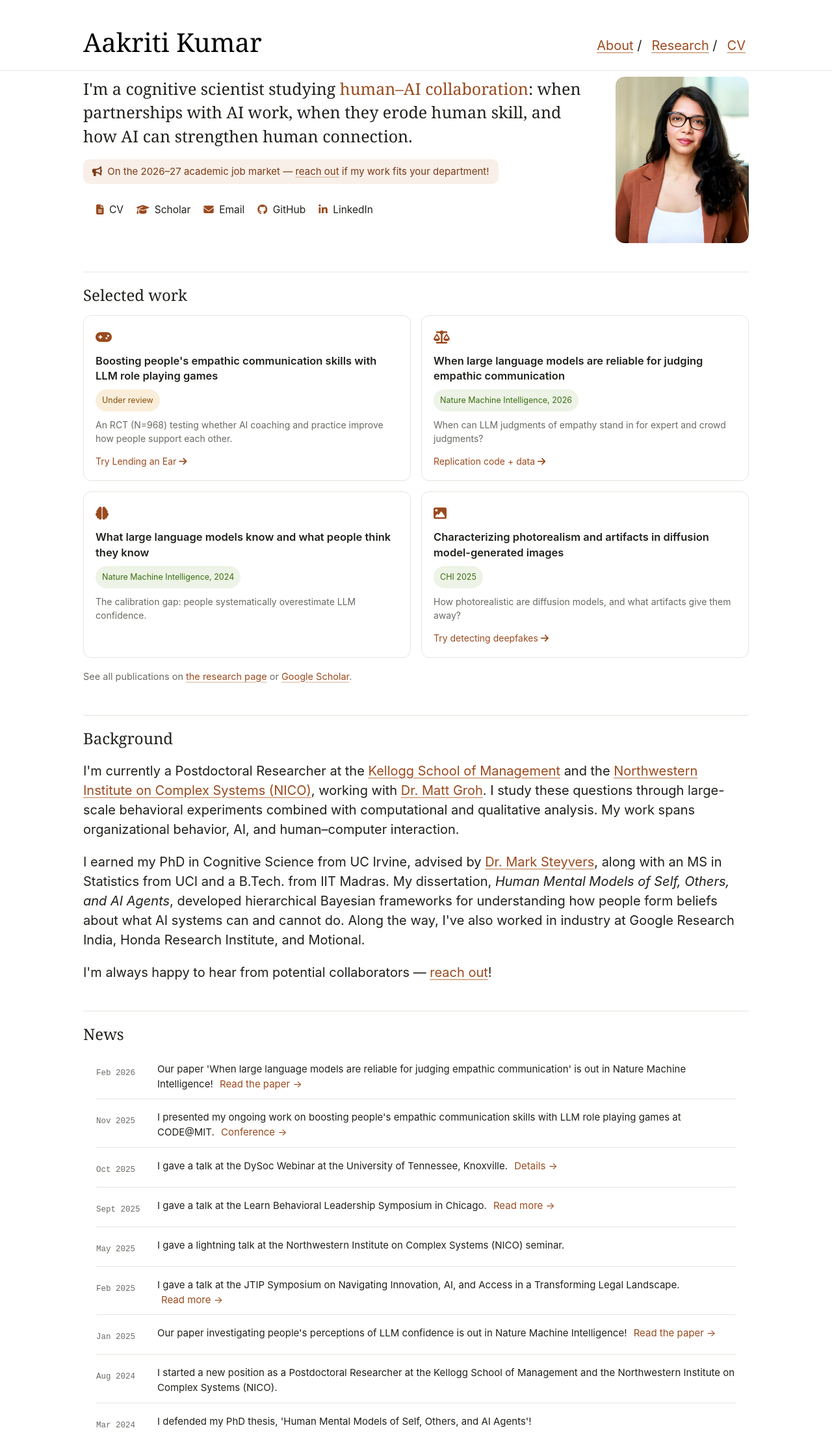
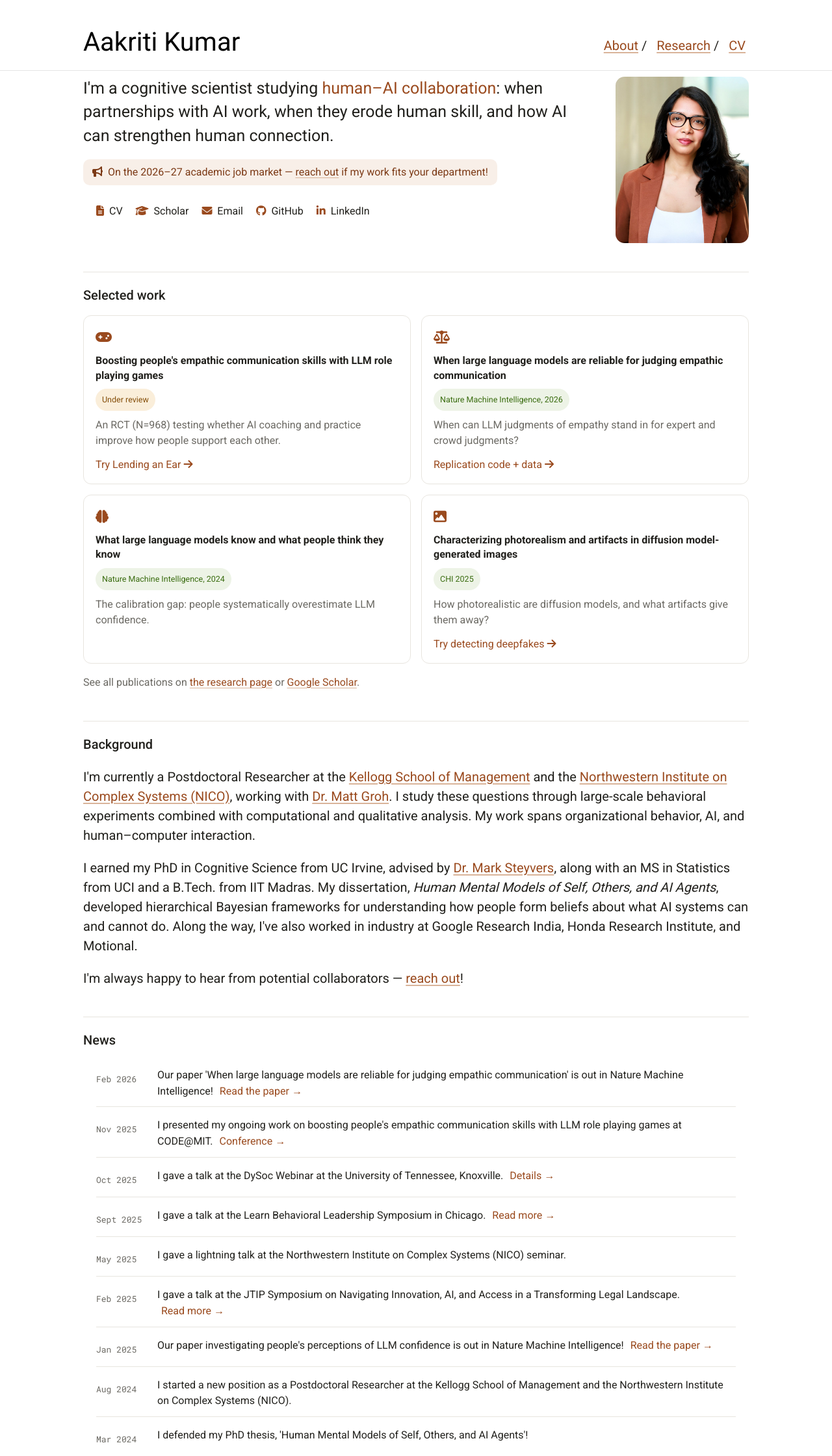
Before and after one commit to aakriti1kumar/aakriti1kumar.github.io, a Jekyll site: the page built from index.md, in a window 1280 px wide. Shown: the whole page at 65% size. Built offline with Jekyll 4.4.1, drawn with Linux system fonts in a browser that asks for light colours; Markdown is read by kramdown in place of the engine named in the settings; before the commit the page ends 2219 px from its top, so only the background shows below that.

Commit message:
Add files via upload

```diff
--- a/_sass/_style.scss
+++ b/_sass/_style.scss
@@ -11,7 +11,8 @@ html {
 }
 body {
     margin: 0;
-    font-family: "Inter", "Helvetica Neue", Arial, sans-serif;
+    font-family: "Roboto", "Helvetica Neue", Arial, sans-serif;
+    font-size: 16px;
     color: #21201c;
     height: 100%;
 }
@@ -23,7 +24,7 @@ a {
 
 a2 {
     color:#21201c;
-    font-family: "Fraunces", Georgia, serif;
+    font-family: "Roboto", "Helvetica Neue", Arial, sans-serif;
     text-decoration-color:#21201c}
 
 a:hover{
--- a/_sass/home.scss
+++ b/_sass/home.scss
@@ -28,9 +28,10 @@ img.hero-photo {
     margin: 0;
 }
 .tagline {
-    font-family: "Fraunces", Georgia, serif;
+    font-family: "Roboto", "Helvetica Neue", Arial, sans-serif;
     font-size: 25px;
     line-height: 1.45;
+    font-weight: 500;
     color: $ink;
     margin: 0 0 18px 0;
     font-weight: 400;
@@ -42,7 +43,7 @@ img.hero-photo {
     display: inline-block;
     background: $sienna-tint;
     color: $sienna-dark;
-    font-size: 15px;
+    font-size: 16px;
     line-height: 1.5;
     padding: 8px 14px;
     border-radius: 10px;
@@ -61,16 +62,16 @@ img.hero-photo {
     a {
         color: $ink;
         text-decoration: none;
-        font-size: 15.5px;
+        font-size: 16px;
         i { color: $sienna; margin-right: 4px; }
         &:hover { color: $sienna; text-decoration: underline; text-decoration-color: $sienna; }
     }
 }
 
 .section-head {
-    font-family: "Fraunces", Georgia, serif;
+    font-family: "Roboto", "Helvetica Neue", Arial, sans-serif;
     font-weight: 500;
-    font-size: 24px;
+    font-size: 20px;
     color: $ink;
     margin: 44px 0 16px 0;
     padding-top: 20px;
@@ -89,7 +90,7 @@ img.hero-photo {
     transition: border-color 0.15s ease, transform 0.15s ease;
     &:hover { border-color: darken($hairline, 14%); transform: translateY(-2px); }
     h3 {
-        font-size: 16.5px;
+        font-size: 16px;
         line-height: 1.4;
         margin: 10px 0 8px 0;
         font-weight: 600;
@@ -106,18 +107,18 @@ img.hero-photo {
 .pill-pub { background: $green-tint; color: $green-text; }
 .pill-review { background: $amber-tint; color: $amber-text; }
 .card-blurb {
-    font-size: 14px;
+    font-size: 16px;
     color: $muted;
     line-height: 1.5;
     margin: 10px 0 0 0;
 }
 .card-demo {
     margin: 10px 0 0 0;
-    font-size: 14px;
+    font-size: 16px;
     a { color: $sienna; text-decoration: none; &:hover { text-decoration: underline; } }
 }
 .see-all {
-    font-size: 14.5px;
+    font-size: 16px;
     color: $muted;
     margin-top: 14px;
 }
@@ -135,15 +136,15 @@ img.hero-photo {
     &:last-child { border-bottom: none; }
 }
 .news-date {
-    font-family: "IBM Plex Mono", monospace;
-    font-size: 12.5px;
+    font-family: "Roboto Mono", monospace;
+    font-size: 13px;
     color: $muted;
     flex: 0 0 76px;
     padding-top: 3px;
     white-space: nowrap;
 }
 .news-text {
-    font-size: 15px;
+    font-size: 16px;
     line-height: 1.55;
     color: $ink;
 }
```
